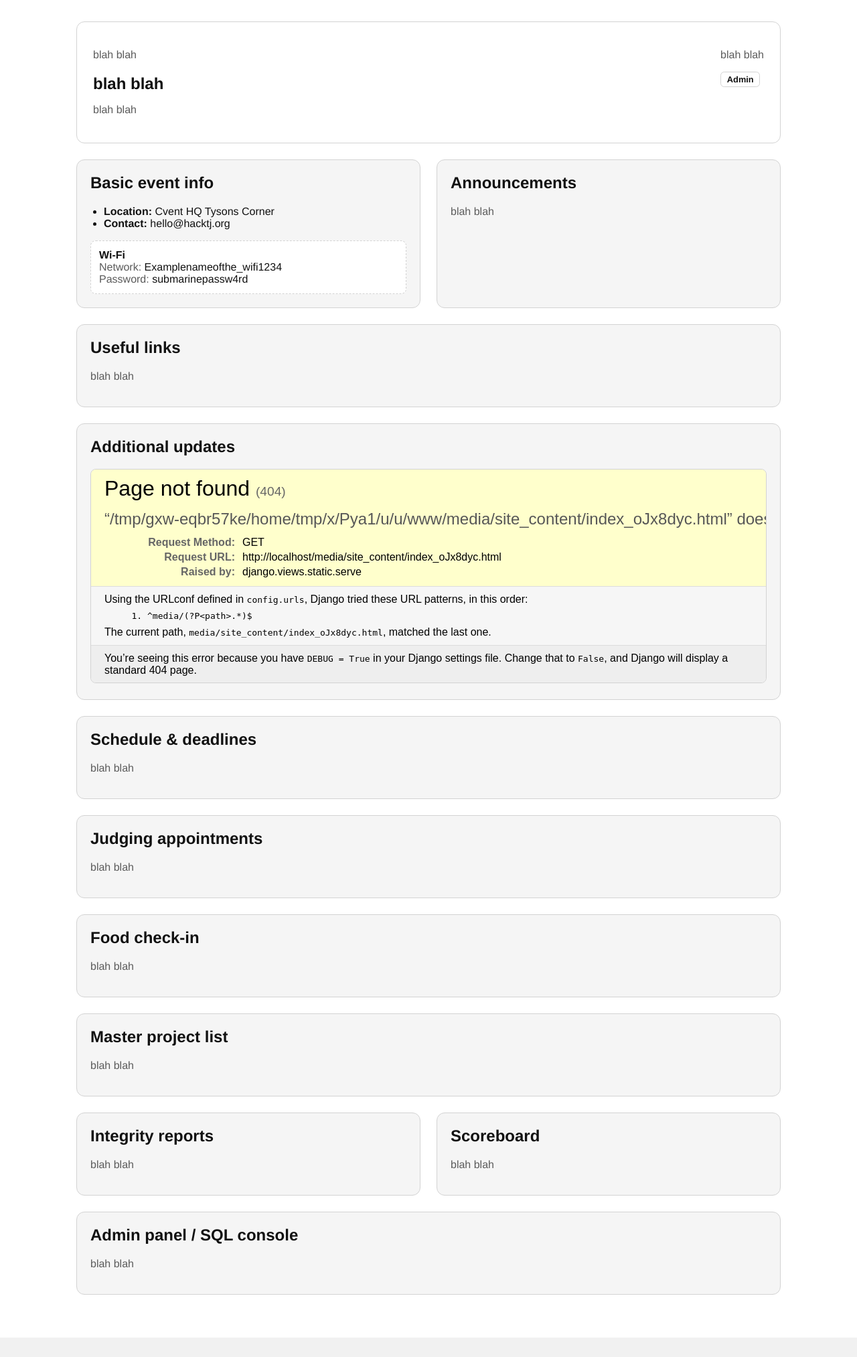
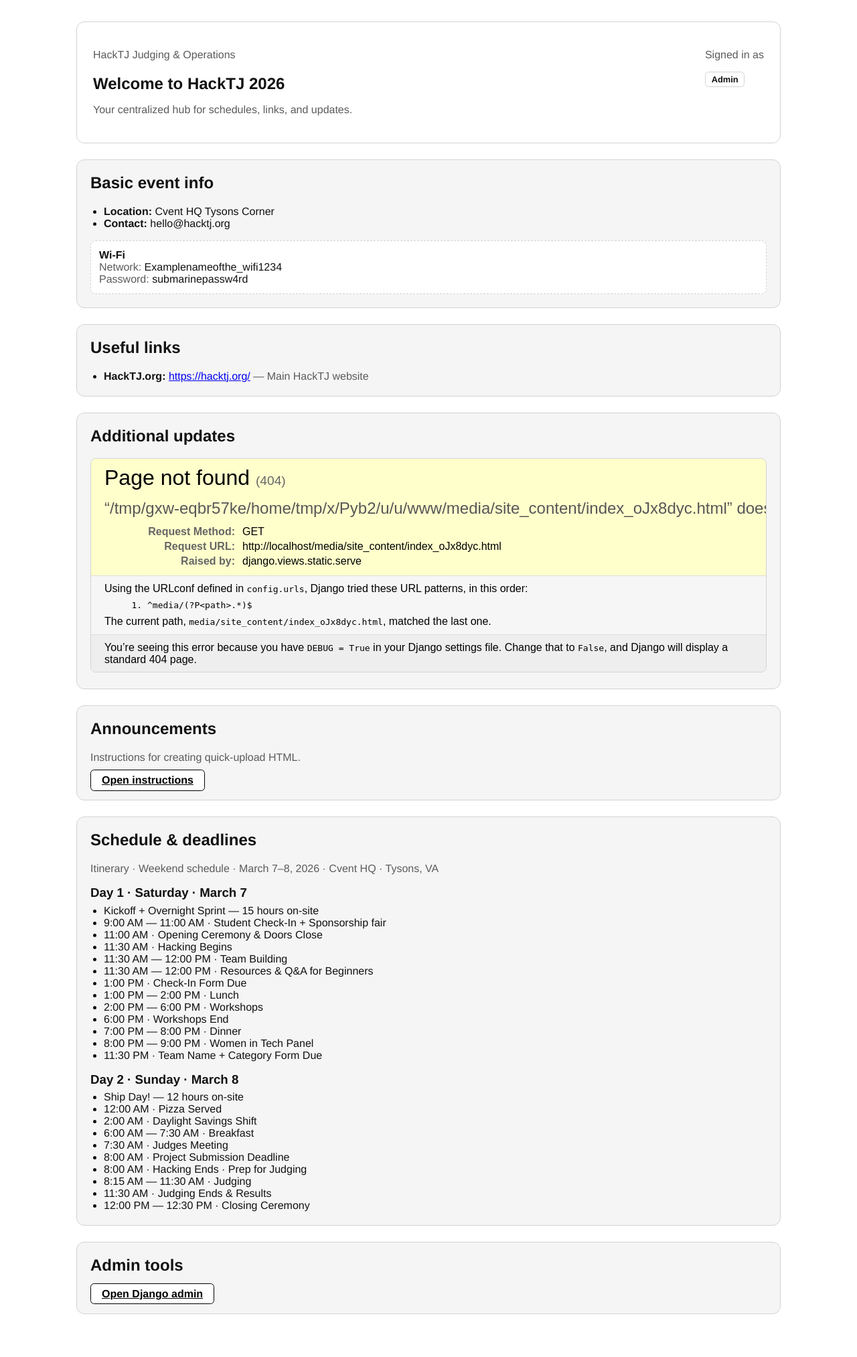
Before and after one commit to HackTJ/judging26, a Django app: page /dashboard/ in a window 1280 px wide. Shown: the part 55-2081 px from the top of the page at 67% size. Before the commit the page ends 2052 px from the top, so only its background shows below. Run offline with Django 5.2, Linux system fonts and the light colour scheme; a user stored in the database is signed in; data comes from the database, SQL or seed files in the repository; both versions use the stored data as it was after the commit.

Commit message:
fixed it up

```diff
--- a/accounts/urls.py
+++ b/accounts/urls.py
@@ -1,8 +1,9 @@
 from django.urls import path
+from django.views.generic import RedirectView
 from . import views
 
 urlpatterns = [
-  path("", views.dashboard, name="home"),
+  path("", RedirectView.as_view(url="/dashboard/", permanent=False), name="home"),
   path("dashboard/", views.dashboard, name="dashboard"),
   path("presentations/<int:project_id>/", views.presentation_viewer, name="presentation_viewer"),
 ]
--- a/templates/dashboard.html
+++ b/templates/dashboard.html
@@ -6,21 +6,20 @@
   <section class="hero">
     <div style="display:flex; justify-content:space-between; flex-wrap:wrap; gap:1.25rem;">
       <div>
-        <p class="muted">blah blah</p>
-        <h1 style="margin-bottom:0.4rem;">blah blah</h1>
-        <p class="muted">blah blah</p>
+        <p class="muted">HackTJ Judging &amp; Operations</p>
+        <h1 style="margin-bottom:0.4rem;">Welcome to HackTJ 2026</h1>
+        <p class="muted">Your centralized hub for schedules, links, and updates.</p>
       </div>
       <div>
-        <p class="muted">blah blah</p>
+        <p class="muted">Signed in as</p>
         <div class="pill">{{ role_display }}</div>
         {% if team %}
-          <p class="muted" style="margin-top:0.35rem;">blah blah</p>
+          <p class="muted" style="margin-top:0.35rem;">Team: {{ team.team_name }}</p>
         {% endif %}
       </div>
     </div>
   </section>
 
-  <div class="grid two">
   <section class="card">
     <h2>Basic event info</h2>
     <ul style="margin:0; padding-left:1.25rem;">
@@ -40,14 +39,22 @@
   </section>
 
   <section class="card">
-      <h2>Announcements</h2>
-      <p class="muted">blah blah</p>
-    </section>
-  </div>
-
-  <section class="card">
     <h2>Useful links</h2>
-    <p class="muted">blah blah</p>
+    {% if useful_links %}
+      <ul style="margin:0; padding-left:1.25rem;">
+        {% for link in useful_links %}
+          <li>
+            <strong>{{ link.title }}:</strong>
+            <a href="{{ link.url }}" target="_blank" rel="noopener">{{ link.url }}</a>
+            {% if link.description %}
+              <span class="muted">— {{ link.description }}</span>
+            {% endif %}
+          </li>
+        {% endfor %}
+      </ul>
+    {% else %}
+      <p class="muted">No links available right now.</p>
+    {% endif %}
   </section>
 
   {% if site_content %}
@@ -120,176 +127,58 @@
     {% endif %}
   {% endif %}
 
+  {% if role == "admin" %}
     <section class="card">
-    <h2>Schedule &amp; deadlines</h2>
-    <p class="muted">blah blah</p>
-  </section>
-
-  {% if show_forms %}
-    <section class="card">
-      <h2>Forms &amp; submissions</h2>
-      <p class="muted">blah blah</p>
+      <h2>Announcements</h2>
+      <p class="muted">Instructions for creating quick‑upload HTML.</p>
+      <a class="btn" href="https://docs.google.com/document/d/1KWtkYOXRTvHH4bGxfA0IXeoO1WTScmfZCNtxGTZOEFY/edit?tab=t.ivq6pqblm5aj" target="_blank" rel="noopener">Open instructions</a>
     </section>
   {% endif %}
 
-  {% if show_project_sections %}
-    <div class="grid two">
   <section class="card">
-        <h2>Project snapshot</h2>
-        <p class="muted">blah blah</p>
-      </section>
-
-      <section class="card">
-        <h2>Presentation slides</h2>
-        {% if presentation %}
-          <p class="muted">One submission per team. Google Slides links only.</p>
-          <div style="display:flex; flex-direction:column; gap:0.75rem;">
-            {% if presentation.link_url %}
+    <h2>Schedule &amp; deadlines</h2>
+    <p class="muted">Itinerary · Weekend schedule · March 7–8, 2026 · Cvent HQ · Tysons, VA</p>
+    <div style="display:flex; flex-direction:column; gap:1rem;">
       <div>
-                <strong>Public link</strong>
-                <div style="margin-top:0.35rem;">
-                  <a class="btn" href="{{ presentation.link_url }}" target="_blank" rel="noopener">Open slides</a>
+        <h3 style="margin-bottom:0.4rem;">Day 1 · Saturday · March 7</h3>
+        <ul style="margin:0; padding-left:1.25rem;">
+          <li>Kickoff + Overnight Sprint — 15 hours on-site</li>
+          <li>9:00 AM — 11:00 AM · Student Check-In + Sponsorship fair</li>
+          <li>11:00 AM · Opening Ceremony &amp; Doors Close</li>
+          <li>11:30 AM · Hacking Begins</li>
+          <li>11:30 AM — 12:00 PM · Team Building</li>
+          <li>11:30 AM — 12:00 PM · Resources &amp; Q&amp;A for Beginners</li>
+          <li>1:00 PM · Check-In Form Due</li>
+          <li>1:00 PM — 2:00 PM · Lunch</li>
+          <li>2:00 PM — 6:00 PM · Workshops</li>
+          <li>6:00 PM · Workshops End</li>
+          <li>7:00 PM — 8:00 PM · Dinner</li>
+          <li>8:00 PM — 9:00 PM · Women in Tech Panel</li>
+          <li>11:30 PM · Team Name + Category Form Due</li>
+        </ul>
+      </div>
+      <div>
+        <h3 style="margin-bottom:0.4rem;">Day 2 · Sunday · March 8</h3>
+        <ul style="margin:0; padding-left:1.25rem;">
+          <li>Ship Day! — 12 hours on-site</li>
+          <li>12:00 AM · Pizza Served</li>
+          <li>2:00 AM · Daylight Savings Shift</li>
+          <li>6:00 AM — 7:30 AM · Breakfast</li>
+          <li>7:30 AM · Judges Meeting</li>
+          <li>8:00 AM · Project Submission Deadline</li>
+          <li>8:00 AM · Hacking Ends · Prep for Judging</li>
+          <li>8:15 AM — 11:30 AM · Judging</li>
+          <li>11:30 AM · Judging Ends &amp; Results</li>
+          <li>12:00 PM — 12:30 PM · Closing Ceremony</li>
+        </ul>
       </div>
     </div>
-              {% if presentation_embed_url %}
-                <div style="border:1px solid #d3d3d3; border-radius:0.5rem; overflow:hidden;">
-                  <iframe
-                    src="{{ presentation_embed_url }}"
-                    title="Presentation slides"
-                    style="width:100%; height:420px; border:0;"
-                    allowfullscreen
-                  ></iframe>
-                </div>
-              {% else %}
-                <p class="muted">Only Google Slides links are supported for preview.</p>
-              {% endif %}
-            {% endif %}
-            <div class="card" style="background:#fff;">
-              <h3 style="margin-bottom:0.5rem;">Presentation timer</h3>
-              <div id="timer-display" style="font-size:1.6rem; font-weight:700;">00:00</div>
-              <div style="display:flex; gap:0.5rem; margin-top:0.75rem;">
-                <button type="button" id="timer-start">Start</button>
-                <button type="button" id="timer-pause">Pause</button>
-                <button type="button" id="timer-reset">Reset</button>
-              </div>
-            </div>
-          </div>
-        {% else %}
-          <p class="muted">No slides submitted yet. Add a Google Slides link or upload a .pptx/.pdf file.</p>
-        {% endif %}
   </section>
-    </div>
-  {% endif %}
-
-  {% if show_judging %}
-    <section class="card">
-      <h2>Judging appointments</h2>
-      <p class="muted">blah blah</p>
-    </section>
-  {% endif %}
-
-  {% if show_food_team or show_food_ops or show_category_section %}
-    <div class="grid two">
-      {% if show_food_team %}
-        <section class="card">
-          <h2>Food check-in</h2>
-          <p class="muted">blah blah</p>
-        </section>
-      {% elif show_food_ops %}
-        <section class="card">
-          <h2>Food check-in</h2>
-          <p class="muted">blah blah</p>
-        </section>
-      {% endif %}
-
-      {% if show_category_section %}
-        <section class="card">
-          <h2>Category submission checklist</h2>
-          <p class="muted">blah blah</p>
-        </section>
-      {% endif %}
-    </div>
-  {% endif %}
-
-  {% if show_master_projects %}
-    <section class="card">
-      <h2>Master project list</h2>
-      <p class="muted">blah blah</p>
-    </section>
-  {% endif %}
-
-  {% if show_integrity or show_scoreboard %}
-    <div class="grid two">
-      {% if show_integrity %}
-        <section class="card">
-          <h2>Integrity reports</h2>
-          <p class="muted">blah blah</p>
-        </section>
-      {% endif %}
-
-      {% if show_scoreboard %}
-        <section class="card">
-          <h2>Scoreboard</h2>
-          <p class="muted">blah blah</p>
-        </section>
-      {% endif %}
-    </div>
-  {% endif %}
 
   {% if show_admin_panel %}
     <section class="card">
-      <h2>Admin panel / SQL console</h2>
-      <p class="muted">blah blah</p>
+      <h2>Admin tools</h2>
+      <a class="btn" href="/admin/">Open Django admin</a>
     </section>
   {% endif %}
-
-  <script>
-    (function () {
-      const display = document.getElementById("timer-display");
-      if (!display) return;
-
-      const startBtn = document.getElementById("timer-start");
-      const pauseBtn = document.getElementById("timer-pause");
-      const resetBtn = document.getElementById("timer-reset");
-
-      let startTime = null;
-      let elapsed = 0;
-      let rafId = null;
-
-      const formatTime = (ms) => {
-        const totalSeconds = Math.floor(ms / 1000);
-        const minutes = String(Math.floor(totalSeconds / 60)).padStart(2, "0");
-        const seconds = String(totalSeconds % 60).padStart(2, "0");
-        return `${minutes}:${seconds}`;
-      };
-
-      const tick = (now) => {
-        if (startTime === null) return;
-        const current = elapsed + (now - startTime);
-        display.textContent = formatTime(current);
-        rafId = requestAnimationFrame(tick);
-      };
-
-      startBtn?.addEventListener("click", () => {
-        if (startTime !== null) return;
-        startTime = performance.now();
-        rafId = requestAnimationFrame(tick);
-      });
-
-      pauseBtn?.addEventListener("click", () => {
-        if (startTime === null) return;
-        elapsed += performance.now() - startTime;
-        startTime = null;
-        if (rafId) cancelAnimationFrame(rafId);
-        display.textContent = formatTime(elapsed);
-      });
-
-      resetBtn?.addEventListener("click", () => {
-        startTime = null;
-        elapsed = 0;
-        if (rafId) cancelAnimationFrame(rafId);
-        display.textContent = "00:00";
-      });
-    })();
-  </script>
 {% endblock %}
```
Also changed, not shown: db.sqlite3, 1 other file. Lines whose indentation alone changed are shown as unchanged.
